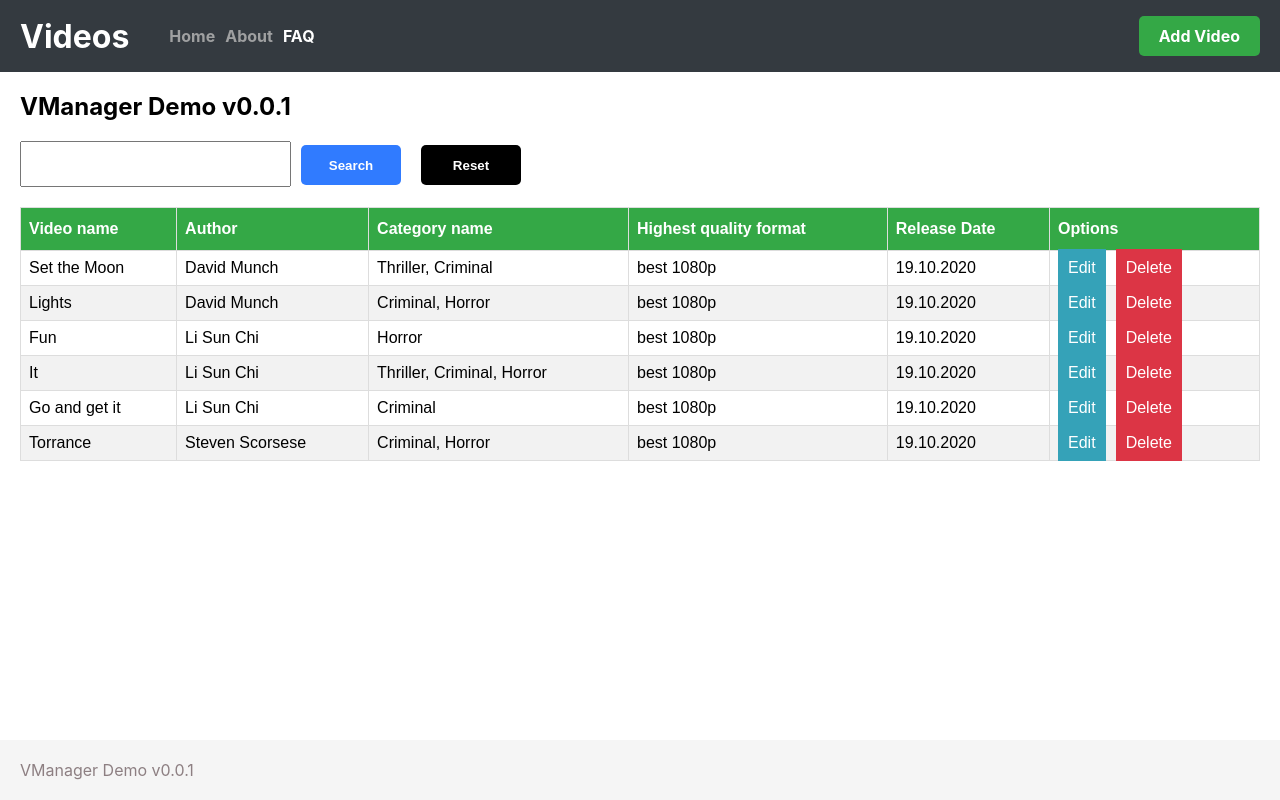
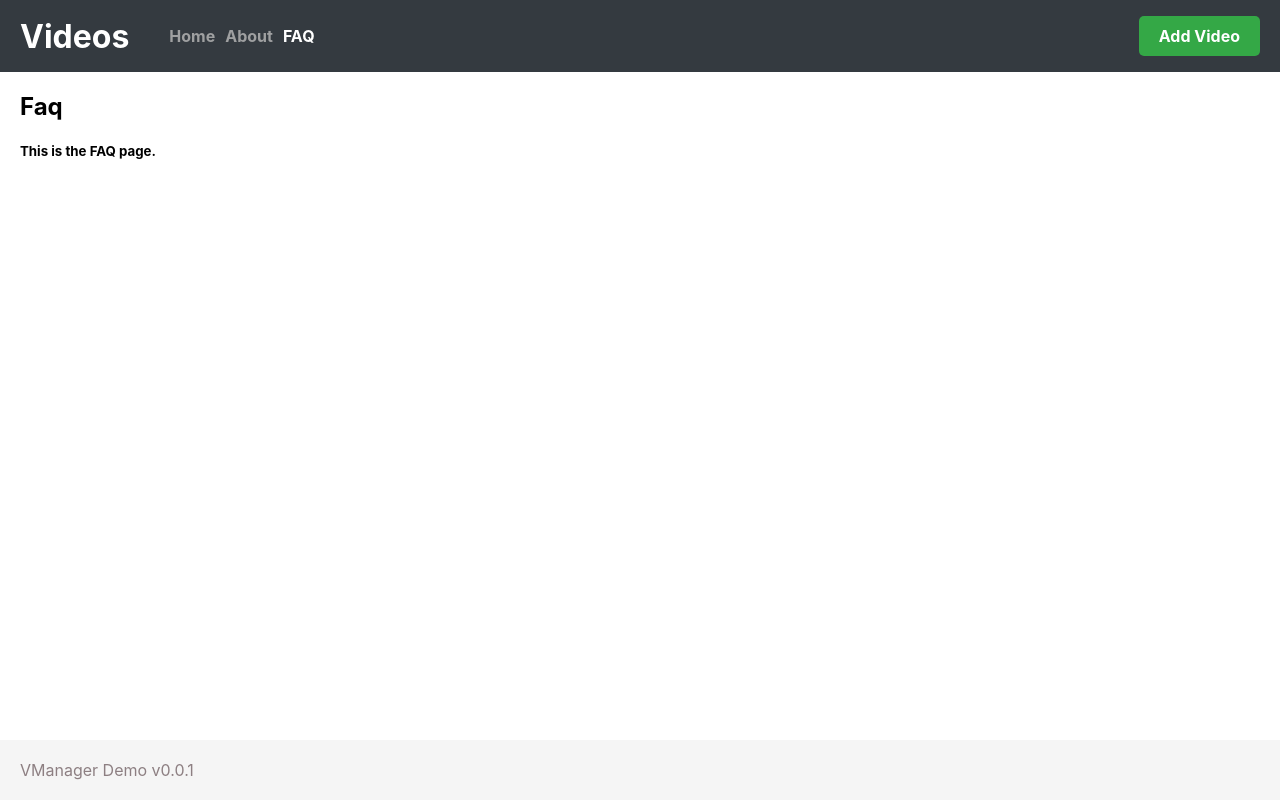
Before and after one commit to BolajiOlajide/moving-image-dev-challenge, a React (Create React App) app: page /faq in a window 1280 px wide. Built offline with nearby package versions, Linux system fonts and the light colour scheme; data requests are answered from the project's data file.

Commit message:
feat: add about page and faq page

```diff
--- a/src/App.tsx
+++ b/src/App.tsx
@@ -8,6 +8,9 @@ import {
 import Header from './components/Header';
 import Home from './pages/home';
 import AddVideo from './pages/add-video';
+import About from './pages/about';
+import Faq from './pages/faq';
+
 import VideoContext from './context/VideoContext';
 import useVideo from './hooks/useVideo';
 import { VideoContextType } from './common/interfaces';
@@ -25,6 +28,14 @@ const App: React.FC = () => {
             <AddVideo />
           </Route>
 
+          <Route path="/faq">
+            <Faq />
+          </Route>
+
+          <Route path="/about">
+            <About />
+          </Route>
+
           <Route path="/">
             <Home />
           </Route>
--- /dev/null
+++ b/src/pages/about.tsx
@@ -0,0 +1,13 @@
+import React from 'react';
+import Layout from '../components/Layout';
+
+
+const About: React.FC = () => (
+  <Layout>
+    <h2>About</h2>
+
+    <h5>This is the about page.</h5>
+  </Layout>
+);
+
+export default About;
--- /dev/null
+++ b/src/pages/faq.tsx
@@ -0,0 +1,13 @@
+import React from 'react';
+import Layout from '../components/Layout';
+
+
+const FAQ: React.FC = () => (
+  <Layout>
+    <h2>Faq</h2>
+
+    <h5>This is the FAQ page.</h5>
+  </Layout>
+);
+
+export default FAQ;
```
